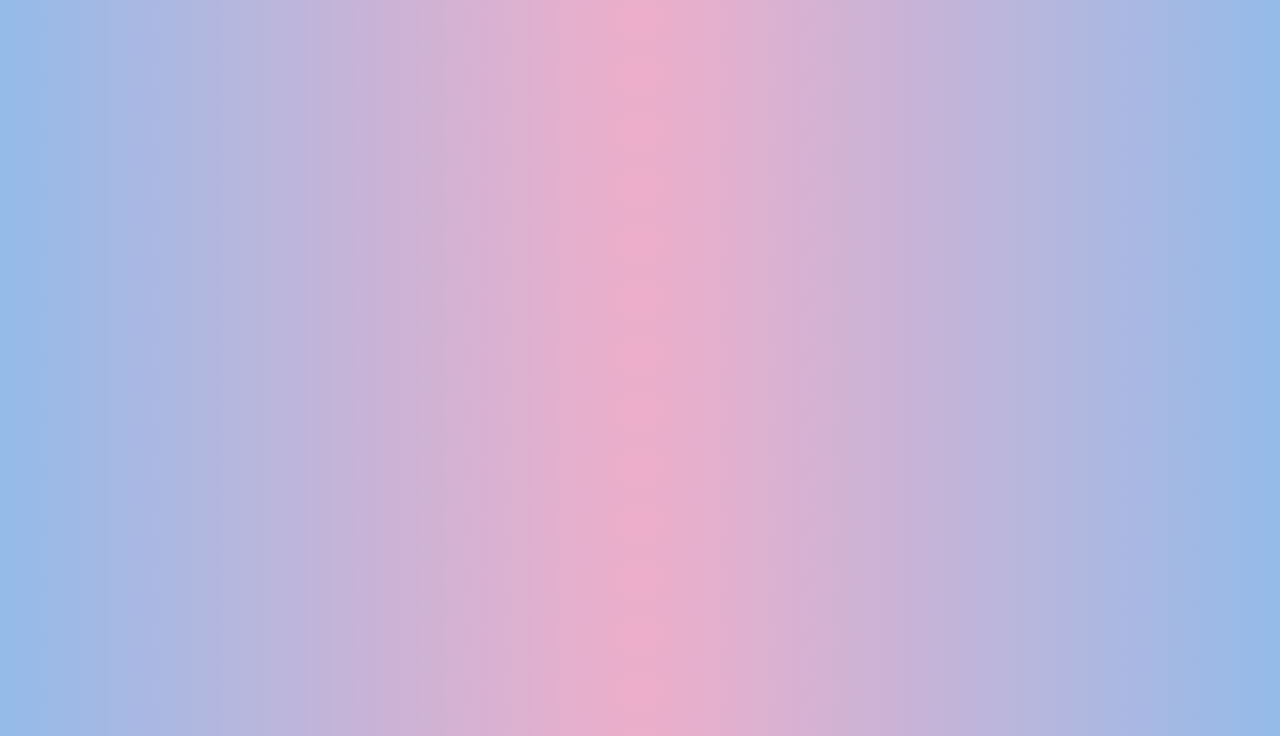
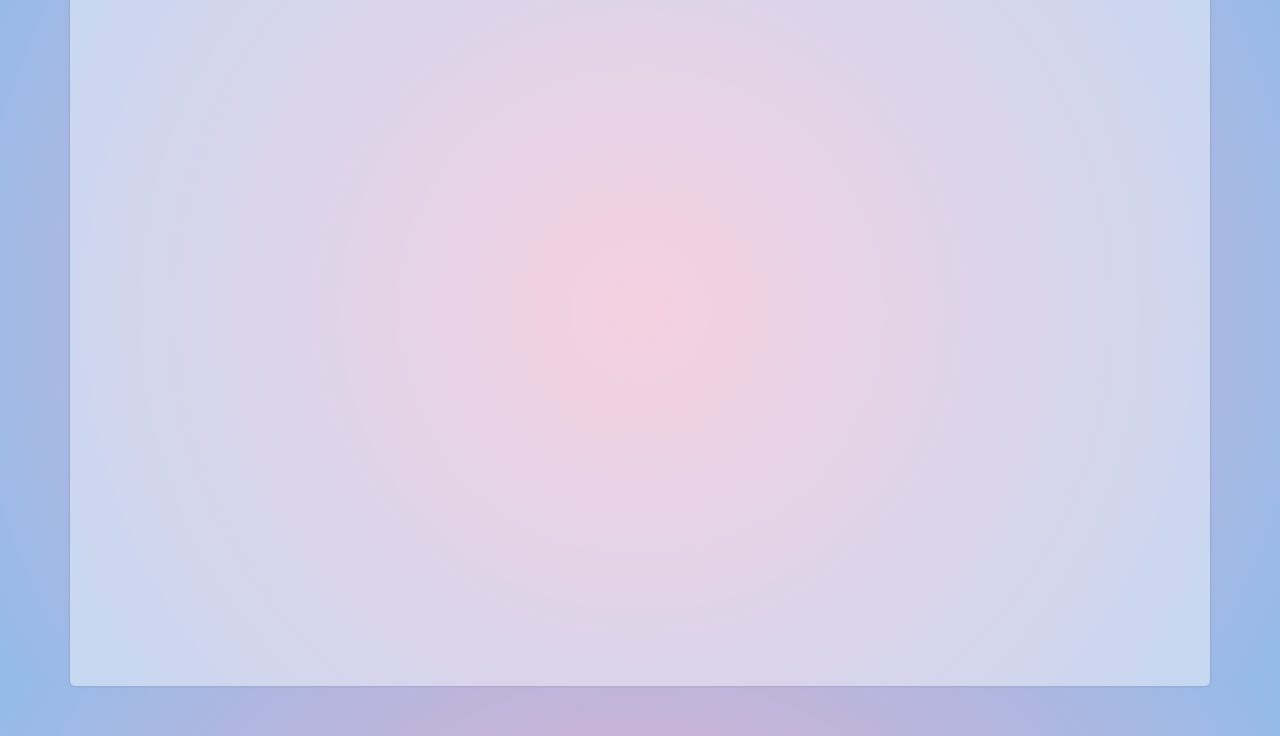
Before and after one commit to AdVsCorp/Studi.GDWFSDVSWEBAJAVAEXAIII1A, a plain HTML site: page index.html in a window 1280 px wide. Shown: the part 64-800 px from the top of the page. Drawn offline with nearby package versions, Linux system fonts and the light colour scheme.

Commit message:
Creation of the main page and adjustment of the main modules

```diff
--- a/index.html
+++ b/index.html
@@ -9,7 +9,18 @@
     <title>Lorem ipsum dolor</title>
 </head>
 <body>
-    <h1>Test</h1>
+    <main>
+        <div class="container">
+            <div class="row">
+                <div class="col-md-6">
+
+                </div>
+                <div class="col-md-6">
+
+                </div>
+            </div>
+        </div>
+    </main>
 
     <script src="https://cdn.jsdelivr.net/npm/bootstrap@5.2.2/dist/js/bootstrap.bundle.min.js" integrity="sha384-OERcA2EqjJCMA+/3y+gxIOqMEjwtxJY7qPCqsdltbNJuaOe923+mo//f6V8Qbsw3" crossorigin="anonymous"></script>
     <script src="script.js"></script>
--- a/style.css
+++ b/style.css
@@ -2,6 +2,20 @@
 
 body {
     font-family: 'Lato', sans-serif;
+    color: rgba(0, 0, 0, 0.650);
     background: rgb(238,174,202);
     background: radial-gradient(circle, rgba(238,174,202,1) 0%, rgba(148,187,233,1) 100%);
 }
+
+.container {
+    width: 1200px;
+    height: 700px;
+    margin-top: 50px;
+    border-radius: 5px;
+    background: #ffffff6b;
+    box-shadow: 0px 0px 3px rgba(0, 0, 0, 0.174);
+}
+
+.player {
+    font-size: 2em;
+}
```
